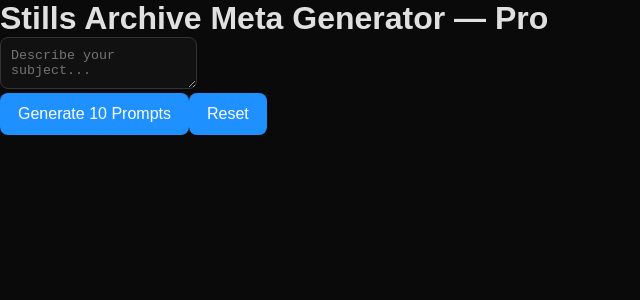
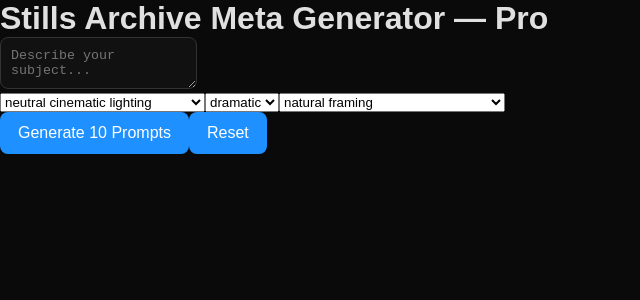
Before and after one commit to JamesKaft/stills-archive-meta, a Next.js app: page /pro in a window 1280 px wide. Shown: the top 300 px of the page, without its empty margins (0-640 px from the left). Built offline with nearby package versions, Linux system fonts and the light colour scheme.

Commit message:
Update page.jsx

```diff
--- a/app/pro/page.jsx
+++ b/app/pro/page.jsx
@@ -5,6 +5,9 @@ import PromptList from "./components/PromptList"
 
 export default function ProGenerator() {
   const [subject, setSubject] = useState("")
+  const [lighting, setLighting] = useState("neutral cinematic lighting")
+  const [tone, setTone] = useState("dramatic")
+  const [composition, setComposition] = useState("natural framing")
   const [prompts, setPrompts] = useState([])
 
   function generatePrompts() {
@@ -23,18 +26,8 @@ export default function ProGenerator() {
       "stills archive, MGM.com"
     ]
 
-    const baseDescriptors = [
-      "cinematic movie still",
-      "hyper-realistic lighting",
-      "35mm film texture",
-      "shallow depth of field",
-      "dramatic cinematic tone",
-      "natural composition",
-      "no props, no text, no logos, no equipment in frame"
-    ]
-
-    const generated = studios.map((studio, i) => {
-      return `${studio} — ${baseDescriptors.join(", ")}, subject: ${subject}`
+    const generated = studios.map((studio) => {
+      return `${studio} — cinematic movie still, ${lighting}, ${tone} tone, ${composition}, hyper-realistic, no props, no equipment, no text, no logos, subject: ${subject}`
     })
 
     setPrompts(generated)
@@ -59,6 +52,41 @@ export default function ProGenerator() {
           onChange={(e) => setSubject(e.target.value)}
         />
 
+        <div className="grid grid-cols-3 gap-3 text-sm">
+          <select
+            value={lighting}
+            onChange={(e) => setLighting(e.target.value)}
+            className="bg-neutral-900 border border-neutral-800 rounded p-2"
+          >
+            <option>neutral cinematic lighting</option>
+            <option>soft low-key lighting</option>
+            <option>high-contrast cinematic lighting</option>
+            <option>natural ambient lighting</option>
+          </select>
+
+          <select
+            value={tone}
+            onChange={(e) => setTone(e.target.value)}
+            className="bg-neutral-900 border border-neutral-800 rounded p-2"
+          >
+            <option>dramatic</option>
+            <option>moody</option>
+            <option>intimate</option>
+            <option>epic</option>
+          </select>
+
+          <select
+            value={composition}
+            onChange={(e) => setComposition(e.target.value)}
+            className="bg-neutral-900 border border-neutral-800 rounded p-2"
+          >
+            <option>natural framing</option>
+            <option>cinematic wide composition</option>
+            <option>tight portrait framing</option>
+            <option>balanced symmetrical composition</option>
+          </select>
+        </div>
+
         <div className="flex gap-3">
           <button
             onClick={generatePrompts}
```
